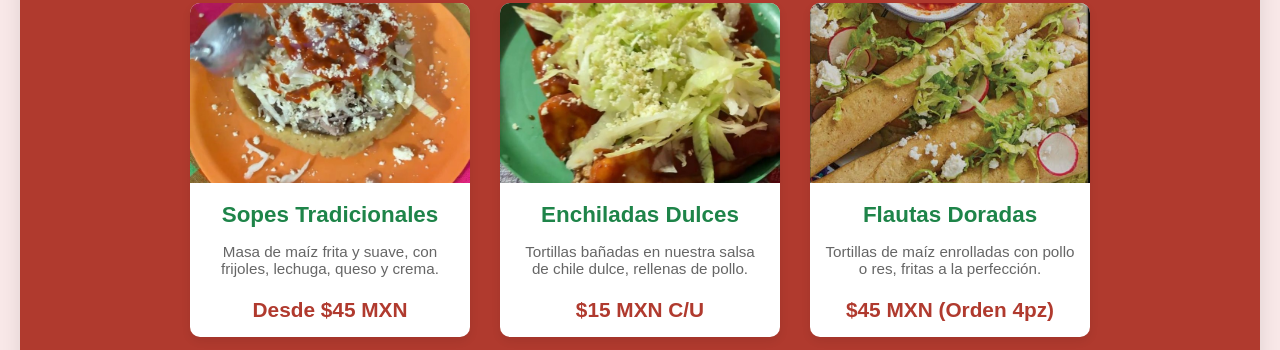
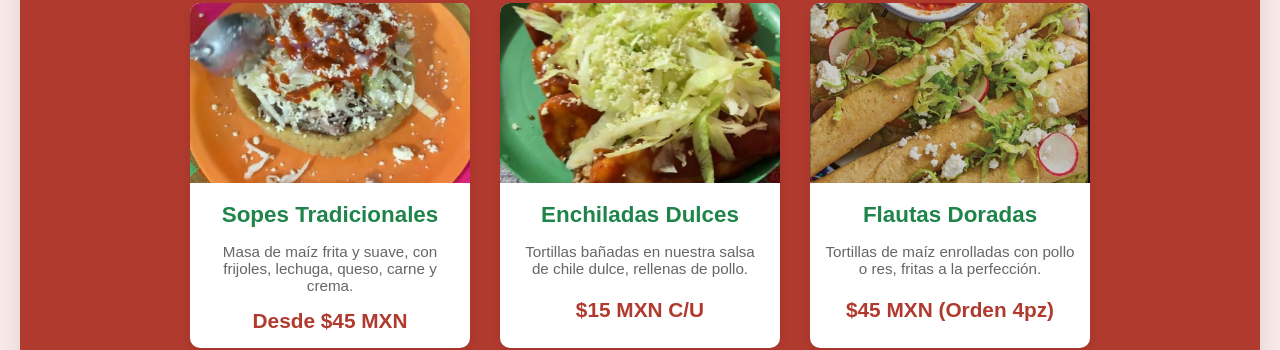
Before and after one commit to Hydrk/Cenaduria-CHAPIS, a plain HTML site: page index.html in a window 1280 px wide. Shown: the part 1858-2208 px from the top of the page. Drawn offline with Linux system fonts and the light colour scheme.

Commit message:
Update index.html

```diff
--- a/index.html
+++ b/index.html
@@ -105,7 +105,7 @@
             <section class="antojito-card">
                 <img src="Imagenes/sope-gordo.jpeg" alt="Imagen de Sopes">
                 <h3>Sopes Tradicionales</h3>
-                <p>Masa de maíz frita y suave, con frijoles, lechuga, queso y crema.</p>
+                <p>Masa de maíz frita y suave, con frijoles, lechuga, queso, carne y crema.</p>
                 <span class="precio">Desde $45 MXN</span>
             </section>
             <section class="antojito-card">
```
